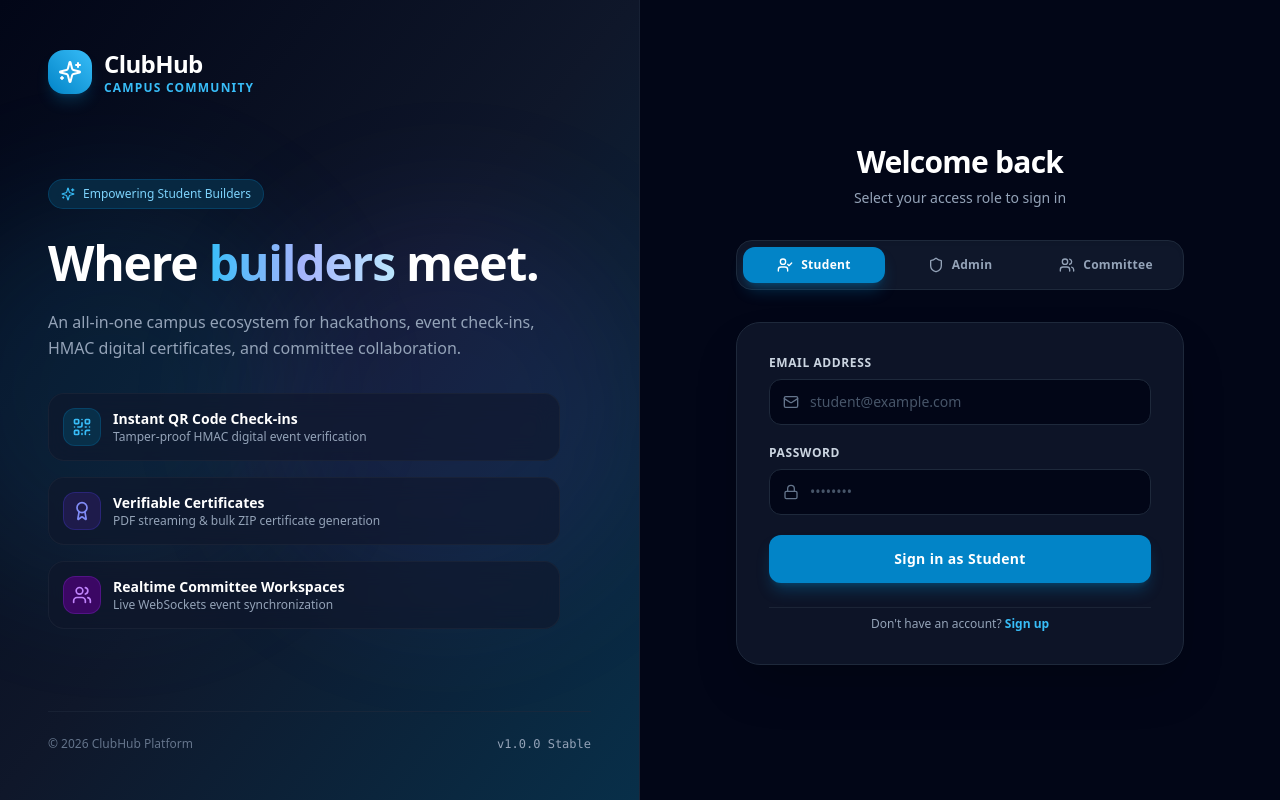
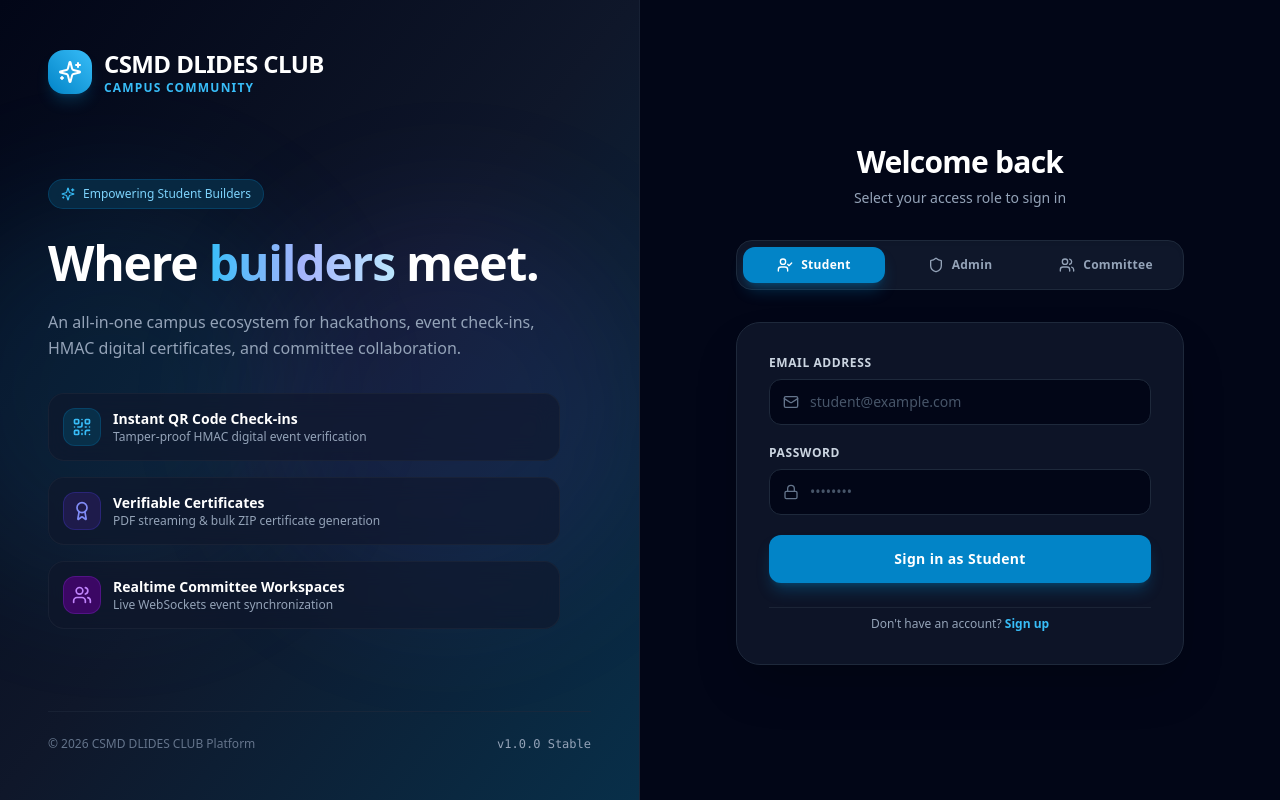
Before and after one commit to SENAPATHINAGENDRA1226/ClubHub-frontend, a React (Vite) app: page /login in a window 1280 px wide. Built offline with nearby package versions, Linux system fonts and the light colour scheme; no server answers.

Commit message:
Name Replace

```diff
--- a/index.html
+++ b/index.html
@@ -4,7 +4,7 @@
     <meta charset="UTF-8" />
     <link rel="icon" type="image/svg+xml" href="/vite.svg" />
     <meta name="viewport" content="width=device-width, initial-scale=1.0" />
-    <title>ClubHub - Campus Club & Event Management</title>
+    <title>CSMD DLIDES CLUB - Campus Club & Event Management</title>
   </head>
   <body class="bg-slate-900 text-slate-100 min-h-screen antialiased">
     <div id="root"></div>
--- a/src/layouts/AppLayout.tsx
+++ b/src/layouts/AppLayout.tsx
@@ -129,7 +129,7 @@ export const AppLayout: React.FC = () => {
               <Sparkles className="w-5 h-5" />
             </div>
             <div>
-              <h1 className="text-xl font-black text-white leading-tight">ClubHub</h1>
+              <h1 className="text-xl font-black text-white leading-tight">CSMD DLIDES CLUB</h1>
               <p className="text-[10px] text-sky-400 font-bold tracking-widest uppercase">Campus</p>
             </div>
           </div>
--- a/src/pages/admin/AdminSettingsPage.tsx
+++ b/src/pages/admin/AdminSettingsPage.tsx
@@ -50,10 +50,10 @@ export const AdminSettingsPage: React.FC = () => {
 
   // Settings States
   const [profile, setProfile] = useState<ClubProfile>({
-    club_name: 'ClubHub',
+    club_name: 'CSMD DLIDES CLUB',
     tagline: 'Where builders meet.',
     logo_url: null,
-    footer_text: '© 2026 ClubHub. All rights reserved.',
+    footer_text: '© 2026 CSMD DLIDES CLUB. All rights reserved.',
   });
 
   const [notifications, setNotifications] = useState<NotificationPrefs>({
--- a/src/pages/admin/ManageCertificatesPage.tsx
+++ b/src/pages/admin/ManageCertificatesPage.tsx
@@ -110,7 +110,7 @@ export const ManageCertificatesPage: React.FC = () => {
           ...c,
           student: {
             full_name: matchingUser?.profile?.full_name || 'Student Profile',
-            email: matchingUser?.email || 'student@clubhub.com',
+            email: matchingUser?.email || 'student@csmd-dlides-club.com',
           }
         };
       });
--- a/src/pages/admin/ManageUsersPage.tsx
+++ b/src/pages/admin/ManageUsersPage.tsx
@@ -393,7 +393,7 @@ export const ManageUsersPage: React.FC = () => {
                     required
                     value={formData.email}
                     onChange={(e) => setFormData({ ...formData, email: e.target.value })}
-                    placeholder="user@clubhub.com"
+                    placeholder="user@csmd-dlides-club.com"
                     className="w-full px-4 py-3 rounded-xl bg-slate-950 border border-slate-800 text-white text-sm focus:outline-none focus:border-sky-500"
                   />
                 </div>
--- a/src/pages/auth/LoginPage.tsx
+++ b/src/pages/auth/LoginPage.tsx
@@ -147,7 +147,7 @@ export const LoginPage: React.FC = () => {
             <Sparkles className="w-6 h-6" />
           </div>
           <div>
-            <span className="text-2xl font-black tracking-tight text-white">ClubHub</span>
+            <span className="text-2xl font-black tracking-tight text-white">CSMD DLIDES CLUB</span>
             <span className="block text-xs font-semibold text-sky-400 uppercase tracking-widest">Campus Community</span>
           </div>
         </div>
@@ -201,7 +201,7 @@ export const LoginPage: React.FC = () => {
 
         {/* Footer info */}
         <div className="relative z-10 flex items-center justify-between text-xs text-slate-500 border-t border-slate-800/60 pt-6">
-          <span>&copy; 2026 ClubHub Platform</span>
+          <span>&copy; 2026 CSMD DLIDES CLUB Platform</span>
           <span className="font-mono text-slate-400">v1.0.0 Stable</span>
         </div>
       </div>
@@ -215,7 +215,7 @@ export const LoginPage: React.FC = () => {
               <div className="flex items-center justify-center w-10 h-10 rounded-xl bg-sky-500 text-white">
                 <Sparkles className="w-5 h-5" />
               </div>
-              <span className="text-2xl font-extrabold text-white">ClubHub</span>
+              <span className="text-2xl font-extrabold text-white">CSMD DLIDES CLUB</span>
             </div>
             <h2 className="text-3xl font-extrabold tracking-tight text-white">Welcome back</h2>
             <p className="text-sm text-slate-400">Select your access role to sign in</p>
@@ -283,9 +283,9 @@ export const LoginPage: React.FC = () => {
                     onChange={(e) => setEmail(e.target.value)}
                     placeholder={
                       activeTab === 'admin'
-                        ? 'admin@clubhub.com'
+                        ? 'admin@csmd-dlides-club.com'
                         : activeTab === 'committee'
-                        ? 'committee@clubhub.com'
+                        ? 'committee@csmd-dlides-club.com'
                         : 'student@example.com'
                     }
                     className="w-full pl-10 pr-4 py-3 rounded-xl bg-slate-950 border border-slate-800 text-white text-sm placeholder-slate-600 focus:outline-none focus:border-sky-500 focus:ring-1 focus:ring-sky-500 transition-all"
--- a/src/pages/auth/OnboardingPage.tsx
+++ b/src/pages/auth/OnboardingPage.tsx
@@ -101,7 +101,7 @@ export const OnboardingPage: React.FC = () => {
             <Sparkles className="w-3.5 h-3.5" />
             Complete Student Onboarding
           </div>
-          <h1 className="text-3xl font-extrabold tracking-tight text-white">Welcome to ClubHub</h1>
+          <h1 className="text-3xl font-extrabold tracking-tight text-white">Welcome to CSMD DLIDES CLUB</h1>
           <p className="text-sm text-slate-400 max-w-md mx-auto">
             Set up your academic profile to unlock event registrations and certificate issuance.
           </p>
--- a/src/pages/auth/SignupPage.tsx
+++ b/src/pages/auth/SignupPage.tsx
@@ -77,7 +77,7 @@ export const SignupPage: React.FC = () => {
             <Sparkles className="w-6 h-6" />
           </div>
           <div>
-            <span className="text-2xl font-black tracking-tight text-white">ClubHub</span>
+            <span className="text-2xl font-black tracking-tight text-white">CSMD DLIDES CLUB</span>
             <span className="block text-xs font-semibold text-sky-400 uppercase tracking-widest">Campus Community</span>
           </div>
         </div>
@@ -97,7 +97,7 @@ export const SignupPage: React.FC = () => {
         </div>
 
         <div className="relative z-10 flex items-center justify-between text-xs text-slate-500 border-t border-slate-800/60 pt-6">
-          <span>&copy; 2026 ClubHub Platform</span>
+          <span>&copy; 2026 CSMD DLIDES CLUB Platform</span>
           <span className="font-mono text-slate-400">v1.0.0 Stable</span>
         </div>
       </div>
--- a/src/pages/public/AlumniJoinPage.tsx
+++ b/src/pages/public/AlumniJoinPage.tsx
@@ -65,7 +65,7 @@ export const AlumniJoinPage: React.FC = () => {
             <Sparkles className="w-10 h-10 text-emerald-400" />
           </div>
           <h1 className="text-2xl font-black mb-4">Profile Submitted!</h1>
-          <p className="text-slate-400 mb-8 leading-relaxed">Thank you for joining the ClubHub Alumni Network! Your profile is currently under review by our administrators and will be published shortly.</p>
+          <p className="text-slate-400 mb-8 leading-relaxed">Thank you for joining the CSMD DLIDES CLUB Alumni Network! Your profile is currently under review by our administrators and will be published shortly.</p>
           <button
             onClick={() => navigate('/login')}
             className="px-6 py-3 bg-slate-800 hover:bg-slate-700 text-white rounded-xl font-bold transition-colors w-full"
```
